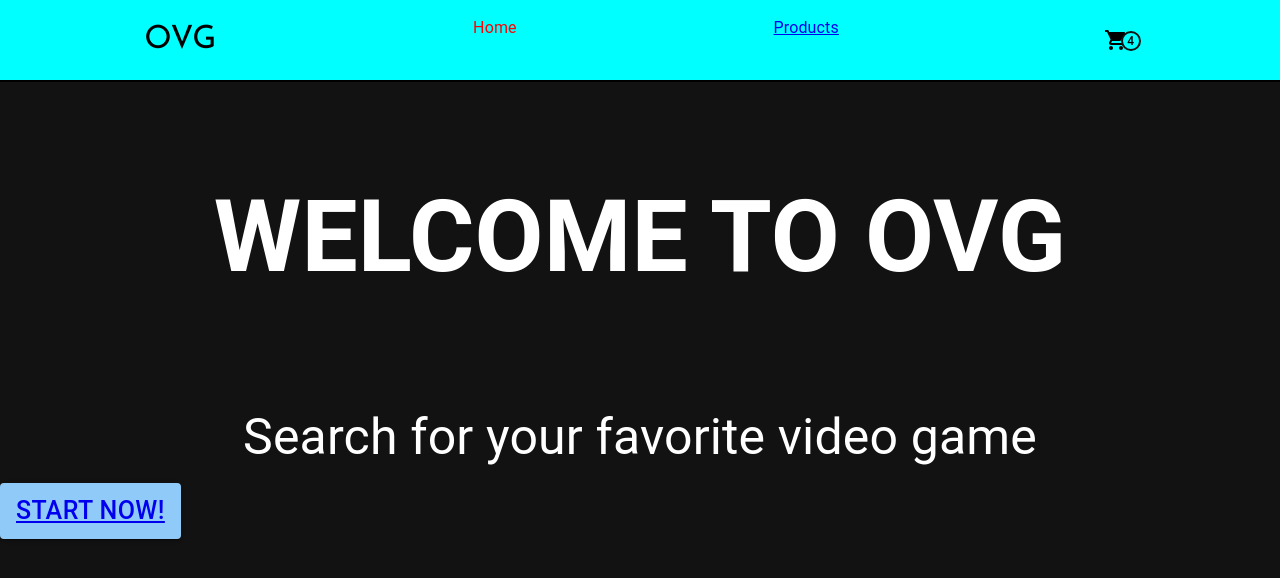
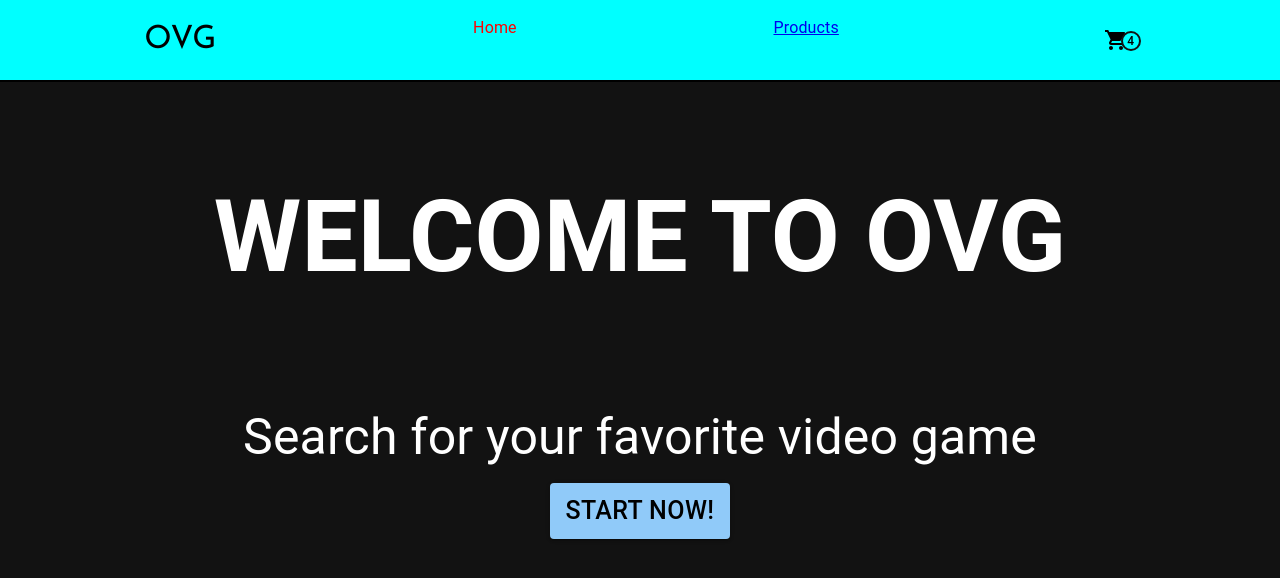
Before and after one commit to joaclausen/ProyectoReact-Clausen, a React (Vite) app: page /home in a window 1280 px wide. Shown: the top 578 px of the page. Built offline with nearby package versions, Linux system fonts and the light colour scheme; no server answers; the database is empty.

Commit message:
home finalizado

```diff
--- a/src/components/Home/home.module.css
+++ b/src/components/Home/home.module.css
@@ -12,6 +12,8 @@
 
 .empezar{
     font-size: 25px;
+    text-decoration: none;
+    color: black;
 }
 
 .boton{
--- a/src/components/Home/index.jsx
+++ b/src/components/Home/index.jsx
@@ -1,17 +1,17 @@
 import { Link } from "react-router-dom";
 import styles from "./home.module.css";
-import { Button } from "@mui/material";
+import { Box, Button } from "@mui/material";
 
 const Home = ({text}) => {
   return (
     <div>
         <h1 className={styles.titulo}>{text}</h1>
         <p className={styles.buscar}>Search for your favorite video game</p>
-        <Button className={styles.boton} variant="contained" centered>
-          <Link className={styles.empezar} to="/productos">Start now!</Link>
-        </Button>
-
-
+        <Box textAlign='center'>
+          <Button className={styles.boton} variant="contained" centered>
+            <Link className={styles.empezar} to="/productos">Start now!</Link>
+          </Button>
+        </Box>
     </div>
 
   )
```
